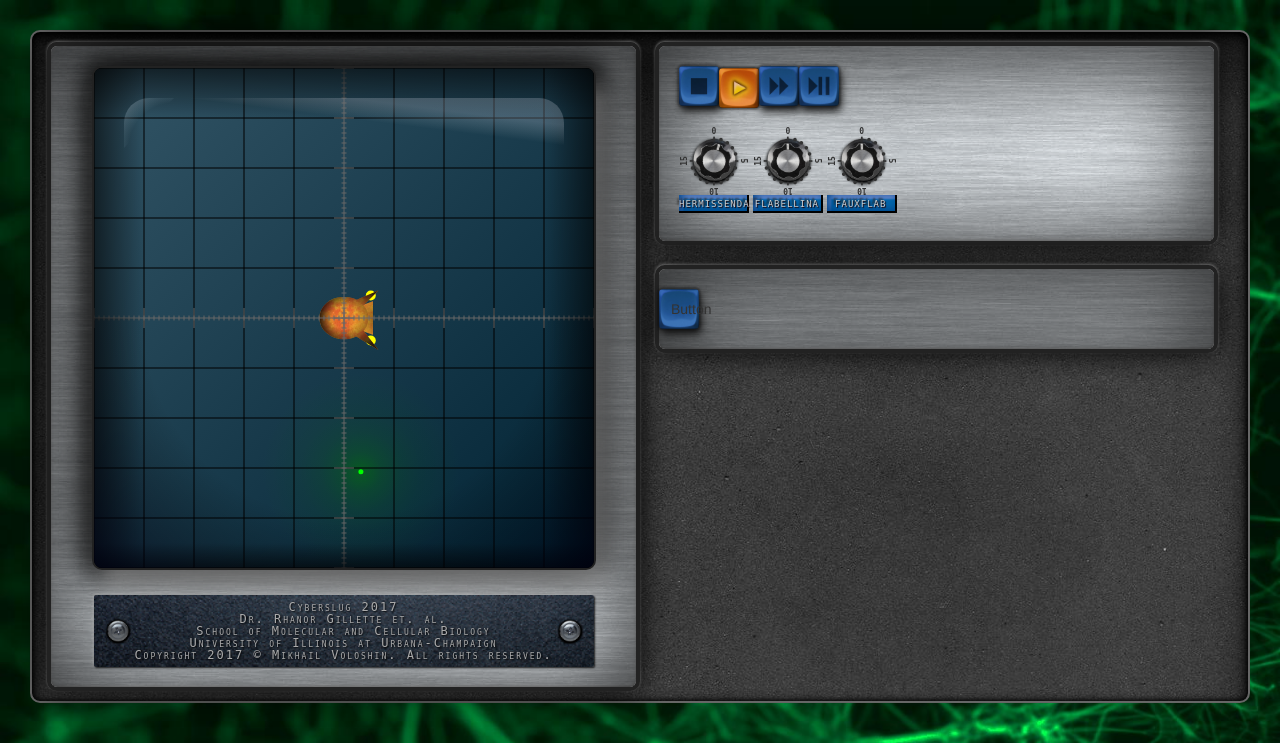
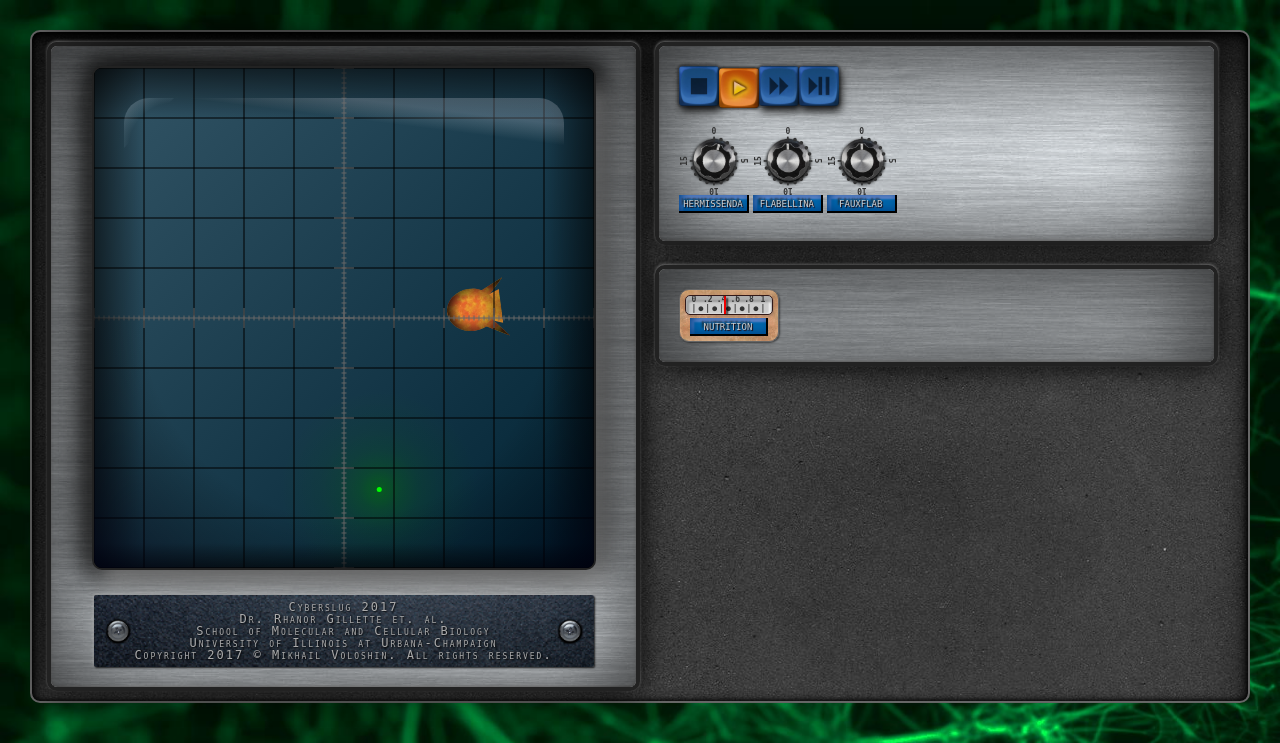
Before and after one commit to omedalus/cyberslug2017, a PHP site: page / in a window 1280 px wide. Shown: the top 743 px of the page. Run offline with PHP 8.4, Linux system fonts and the light colour scheme; some libraries are stand-ins or nearby versions.

Commit message:
Added gauges. They even flash!

```diff
--- a/app/cyberslug-app.js
+++ b/app/cyberslug-app.js
@@ -11,3 +11,10 @@
   var setupCtrl = this;
   setupCtrl.$global = $global;
 }]);
+
+cyberslugApp.controller('ReadoutCtrl', [
+    '$scope', '$global', function($scope, $global)
+{
+  var readoutCtrl = this;
+  readoutCtrl.$global = $global;
+}]);
--- /dev/null
+++ b/app/cyberslug-gauge.js
@@ -0,0 +1,92 @@
+/* global $ */
+/* global cyberslugApp */
+
+cyberslugApp.directive('cyberslugGauge', ['$global', function($global) {
+  var link = function(scope, element, attrs) {
+    $(element).append('<div class="readout"><div class="readout-horiz-adjust"></div><div class="needle"></div></div>');
+    $(element).append('<label/>');
+
+    scope.$global = $global;
+
+
+
+    scope.$watch('cyberslugGauge', function(newValue, oldValue) {
+      $('.needle', element).css({
+        left: (newValue * 100) + '%'
+      });
+
+      console.log(scope.readoutDanger)
+    });
+
+    scope.$watch('label', function(newValue) {
+      $('label', element).text(newValue.toUpperCase());
+    });
+
+    var rebuildTicks = function() {
+      $('.gaugetick', element).remove();
+
+      var lastNumber = scope.min;
+      for (var iTick = scope.min; iTick <= scope.max; iTick += scope.tickInterval) {
+        var tickelem = $('<div class="gaugetick"><div class="tickmark">\u25cf</div></div>');
+        tickelem.appendTo($('.readout-horiz-adjust', element));
+
+        if (!!scope.numberInterval) {
+          if (iTick === scope.min ||
+              lastNumber + scope.numberInterval <= iTick + 0.0001) {
+            var number = Math.round(iTick * 10) / 10;
+            lastNumber = number;
+
+            var numberstr = '' + number;
+            if (number > 0 && number < 1) {
+              numberstr = numberstr.substring(1);
+            }
+
+            tickelem.html(numberstr + '<div class="tickmark">|</div>');
+          }
+        }
+
+        var scalepos = (iTick - scope.min) / (scope.max - scope.min);
+        tickelem.css({
+          left: (scalepos * 100) + '%'
+        });
+      }
+    };
+
+    scope.$watch('min', rebuildTicks);
+    scope.$watch('max', rebuildTicks);
+    scope.$watch('tickInterval', rebuildTicks);
+
+
+    var setAlertClasses = function() {
+      $(element).removeClass('gaugedanger gaugewarning gaugegreat');
+      if (!!scope.readoutDanger) {
+        $(element).addClass('gaugedanger');
+      }
+      else if (!!scope.readoutWarning) {
+        $(element).addClass('gaugewarning');
+      }
+      else if (!!scope.readoutGreat) {
+        $(element).addClass('gaugegreat');
+      }
+    };
+
+    scope.$watch('readoutDanger', setAlertClasses);
+    scope.$watch('readoutWarning', setAlertClasses);
+    scope.$watch('readoutGreat', setAlertClasses);
+  };
+
+  return {
+    scope: {
+      cyberslugGauge: '=',
+      max: '=',
+      min: '=',
+      tickInterval: '=',
+      numberInterval: '=',
+      label: '=',
+      readoutDanger: '=',
+      readoutWarning: '=',
+      readoutGreat: '='
+    },
+    link: link
+  };
+}]);
--- a/app/model/hero.js
+++ b/app/model/hero.js
@@ -79,8 +79,8 @@
       return;
     }
 
-    drawTravelHistory(context);
-    drawSensorPositions(context);
+    //drawTravelHistory(context);
+    //drawSensorPositions(context);
 
     context.save();
 
@@ -194,7 +194,7 @@
   var processPhysiologicalModel = function(ticks) {
     hero.modelvars.nutrition *= Math.pow(0.9995, ticks);
     hero.modelvars.satiation = 1 /
-        Math.po2((1 + 0.7 * Math.exp(-4 * hero.modelvars.nutrition + 2)), 2);
+        Math.pow((1 + 0.7 * Math.exp(-4 * hero.modelvars.nutrition + 2)), 2);
 
     var knownOdors = ['odor_hermi', 'odor_flab', 'odor_betaine'];
     hero.modelvars.odorMeans = _.map(knownOdors, function(odorname) {
--- a/cyberslug.css
+++ b/cyberslug.css
@@ -306,10 +306,91 @@
       3px -2px 8px #048 inset,
       4px 4px 2px #68c inset;
   font-variant: small-caps;
-  letter-spacing: 1px;
+  xxx-letter-spacing: 1px;
   line-height: 14px;
   font-size: 9px;
   padding-top: 2px;
   border-bottom: 2px solid #000;
   border-right: 2px solid #000;
 }
+
+
+.gaugesrow {
+  padding: 0 20px;
+}
+
+.gauge {
+  display: inline-block;
+  width: 100px;
+  border-radius: 10px;
+  border: 1px solid #666;
+  background-image: url(img/copper.jpg);
+  background-size: cover;
+  box-shadow:
+      1px 1px 2px rgba(0,0,0,.5),
+      0 0 10px 2px rgba(255,255,200,.2) inset;
+  text-align: center;
+}
+
+.gauge label {
+  width: 80%;
+  margin: auto;
+  position: static;
+  margin-bottom: 5px;
+}
+
+.gauge .readout {
+  position: relative;
+  border: 1px solid rgba(50,25,25,1);
+  margin: 5px 5px 0;
+  border-radius: 5px;
+  height: 20px;
+  background: #ccc;
+  overflow: hidden;
+  box-shadow:
+      1px 2px rgba(100,100,100,.2),
+      1px 4px 2px 2px rgba(100,100,100,.5) inset,
+      -1px 2px 2px 2px rgba(250,250,250,1) inset;
+}
+
+.gaugetick {
+  position: absolute;
+  font-family: monospace;
+  font-weight: bold;
+  font-size: 8px;
+  bottom: 0;
+  height: 20px;
+  text-align: center;
+  width: 2em;
+}
+
+.gaugetick .tickmark {
+  position: absolute;
+  bottom: 0;
+  width: 100%;
+}
+
+.gauge .readout .readout-horiz-adjust {
+  position: absolute;
+  height: 100%;
+  width: 80%;
+}
+
+.gauge .needle {
+  height: 20px;
+  width: 2px;
+  position: absolute;
+  background: #f00;
+  box-shadow:
+    2px 2px 2px rgba(0,0,0,.8),
+    0px 2px 2px rgba(0,0,0,.2) inset;
+  transition: 0.2s linear all;
+}
+
+@keyframes flash-red-background {
+  from {background-color: #ccc;}
+  to {background-color: #f88;}
+}
+.gauge.gaugedanger .readout {
+  animation: flash-red-background .25s alternate infinite;
+}
--- a/index.php
+++ b/index.php
@@ -17,6 +17,7 @@
     <script src="app/cyberslug-app.js?nocache=<?php echo time(); ?>"></script>
     <script src="app/cyberslug-global.js?nocache=<?php echo time(); ?>"></script>
     <script src="app/cyberslug-dial.js?nocache=<?php echo time(); ?>"></script>
+    <script src="app/cyberslug-gauge.js?nocache=<?php echo time(); ?>"></script>
     <script src="app/cyberslug-game-canvas.js?nocache=<?php echo time(); ?>"></script>
 
     <title>Cyberslug 2017</title>
@@ -78,8 +79,20 @@
         </div> <!-- oscilloscopepanel -->
       </div>
       <div class="col-md-4 col-sm-6 col-lg-6">
-        <div class="oscilloscopepanel">
-          <button class="btn skeuo">Button</button>
+        <div class="oscilloscopepanel" data-ng-controller="ReadoutCtrl as readoutCtrl">
+          <div class="gaugesrow">
+            <div class="gauge"
+                data-cyberslug-gauge="readoutCtrl.$global.world.hero.modelvars.nutrition"
+                data-label="'Nutrition'"
+                data-min="0"
+                data-max="1"
+                data-tick-interval=".1"
+                data-number-interval=".2"
+                data-readout-danger="readoutCtrl.$global.world.hero.modelvars.nutrition < 0.2"
+                data-readout-warning="readoutCtrl.$global.world.hero.modelvars.nutrition < 0.4"
+                data-readout-great="readoutCtrl.$global.world.hero.modelvars.nutrition > 0.7"
+            ></div>
+            </div>
         </div>
       </div>
 
```
Also changed, not shown: img/copper.jpg (added).
